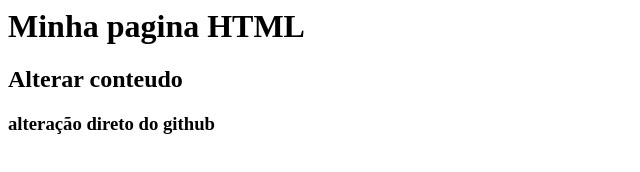
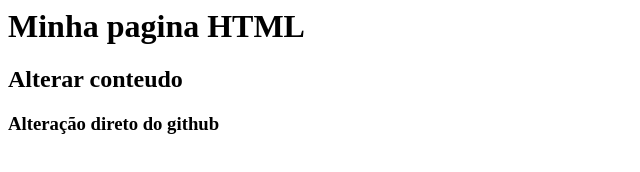
Before and after one commit to thalitacolofatti/Gama-no-github, a plain HTML site: page index.html in a window 1280 px wide. Shown: the full height of the page, 0-640 px from the left. Drawn offline with Linux system fonts and the light colour scheme.

Commit message:
Update index.html
alteração do index direto do github

```diff
--- a/index.html
+++ b/index.html
@@ -2,6 +2,6 @@
     <body>
         <h1>Minha pagina HTML</h1>
         <h2>Alterar conteudo</h2>
-        <h3>alteração direto do github</h3>
+        <h3>Alteração direto do github</h3>
     </body>
 </html>
```
